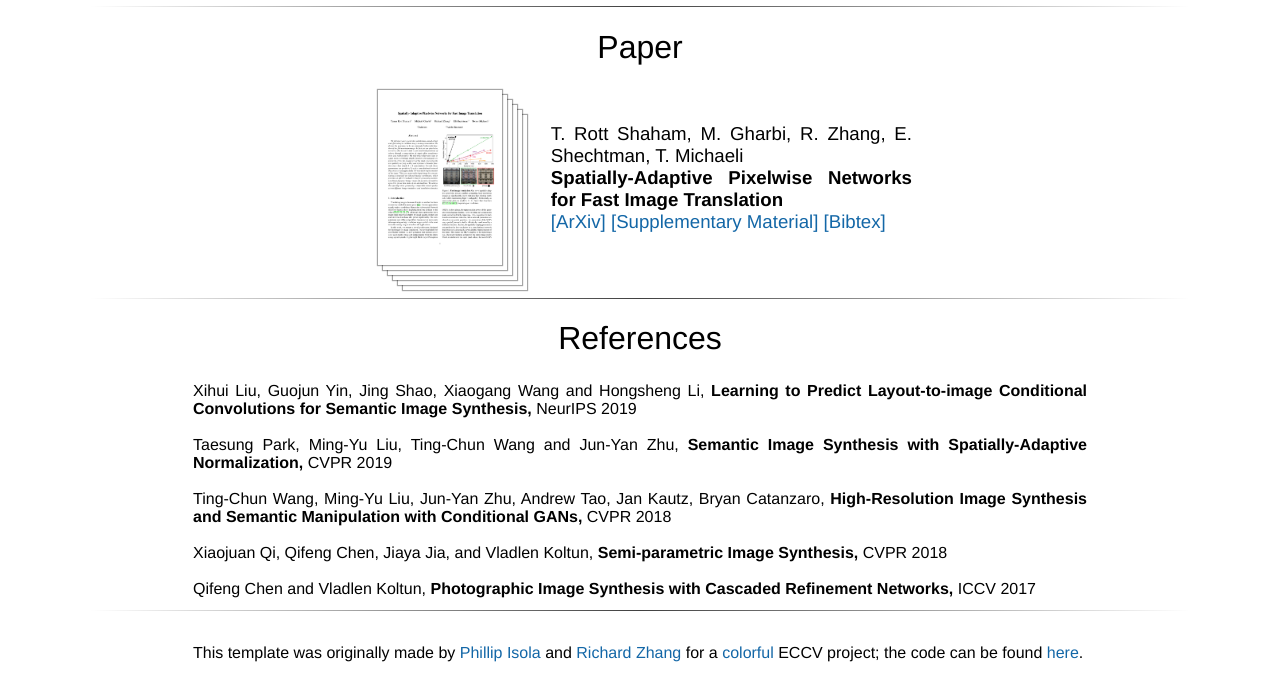
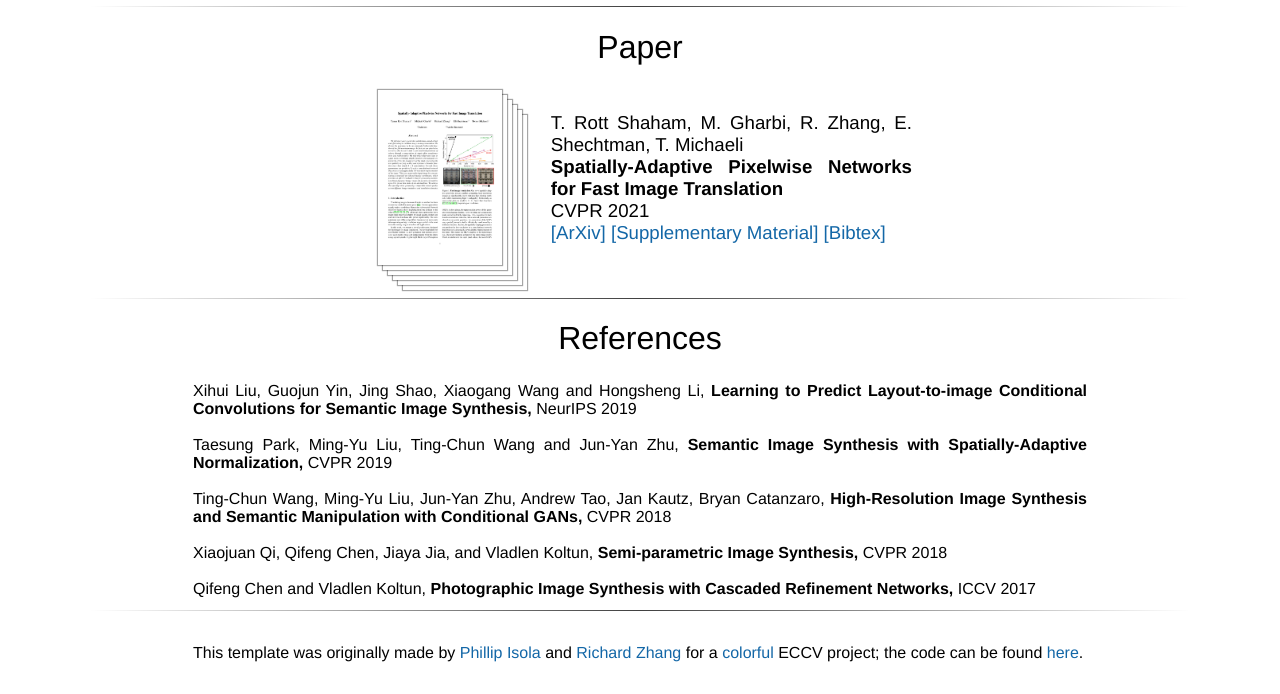
Before and after one commit to tamarott/ASAPNet_web, a plain HTML site: page index.html in a window 1280 px wide. Shown: the part 2019-2713 px from the top of the page. Drawn offline with Linux system fonts and the light colour scheme; a script that the page names is missing.

Commit message:
update with CVPR'21

```diff
--- a/index.html
+++ b/index.html
@@ -280,6 +280,7 @@
 			<td><a href=""><img class="layered-paper-big" style="height:175px" src="./resources/ASAPNet-01.png"/></a></td>
 			<td><span style="font-size:14pt">T. Rott Shaham, M. Gharbi, R. Zhang, E. Shechtman, T. Michaeli<br>
 				<b>Spatially-Adaptive Pixelwise Networks for Fast Image Translation</b><br>
+				CVPR 2021<br>
 				<!--ArXiv, 2020<br> -->
 				<a href="https://arxiv.org/pdf/2012.02992.pdf">[ArXiv]</a> <a href="./resources/SM.pdf">[Supplementary Material]  <a href="./resources/bibtex.txt">[Bibtex]</a>
 				<span style="font-size:4pt"><a href=""><br></a>
```
